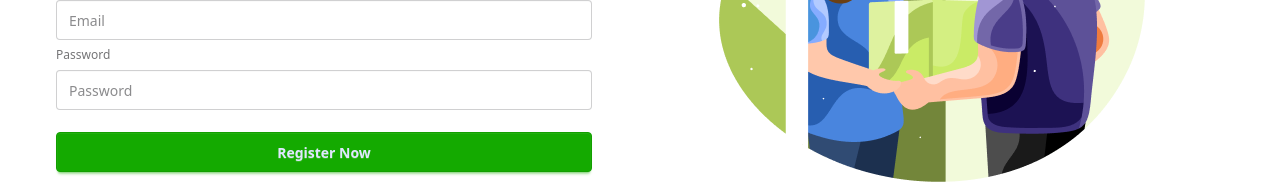
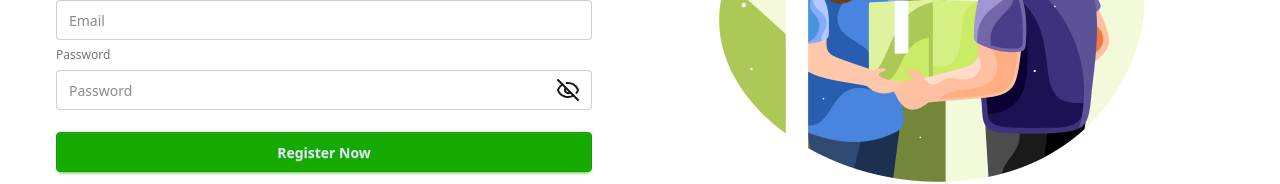
Before and after one commit to arju-Hasan/banglaExpressClient, a React (Vite) app: page /register in a window 1280 px wide. Shown: the part 440-624 px from the top of the page. Built offline with nearby package versions, Linux system fonts and the light colour scheme; no server answers.

Commit message:
add password shwo and hide button add

```diff
--- a/package.json
+++ b/package.json
@@ -14,6 +14,7 @@
     "aos": "^3.0.0-beta.6",
     "axios": "^1.13.2",
     "firebase": "^12.6.0",
+    "lucide-react": "^0.554.0",
     "react": "^19.2.0",
     "react-dom": "^19.2.0",
     "react-fast-marquee": "^1.6.5",
--- a/src/Pages/Auth/ForgotPassword.jsx
+++ b/src/Pages/Auth/ForgotPassword.jsx
@@ -24,8 +24,8 @@ const ForgotPassword = () => {
 
      sendPasswordResetEmail(auth, email)
        .then(() => {
-         toast.success("Password reset email sent!");
-        //  window.open("https://mail.google.com/mail", "_blank");
+         toast.success("Password reset email sent! chake your inbox or spame");
+         window.open("https://mail.google.com/mail/u/0/#spam", "_blank");
        })
        .catch((error) => {
          setError(error.code);
--- a/src/Pages/Auth/Login.jsx
+++ b/src/Pages/Auth/Login.jsx
@@ -1,8 +1,9 @@
-import React from 'react';
+import React, { useState } from 'react';
 import { useForm } from 'react-hook-form';
 import UseAuth from '../../Hooks/UseAuth';
 import { Link, useLocation, useNavigate } from 'react-router';
 import SocialLogin from './SocialLogin/SocialLogin';
+import { Eye, EyeOff } from 'lucide-react';
 
 
 
@@ -11,9 +12,7 @@ const Login = () => {
     const {register, handleSubmit,  formState:{ errors },} = useForm();
     const { singinUser,} = UseAuth();
     const location = useLocation();
-    // console.log(location);
     const Navigate = useNavigate();
-    // console.log(Navigate);
 
     const handelLogin = (data)  => {
         // console.log('after login data', data);
@@ -33,8 +32,10 @@ const Login = () => {
   Navigate("/forgot", { state: { email } });
 };
 
-
-
+const [showPassword, setShowPassword] = useState(false);
+ const togglePasswordVisibility = () => {
+    setShowPassword(!showPassword);
+  };
 
 
     return (
@@ -54,7 +55,23 @@ const Login = () => {
             )}
             {/* password */}
             <label className="label">Password</label>
-            <input type="password" {...register("password", {required:true, minLength: 6})} className="input w-full" placeholder="Password" />
+            <div className='relative'>
+                <input
+                type={showPassword ? "text" : "password"}
+                {...register("password", {required:true, minLength: 6})} className="input w-full"
+                placeholder="Password" />
+                 <button
+                type="button"
+                onClick={togglePasswordVisibility}
+                className="absolute inset-y-0 right-0 pr-3 flex items-center text-sm leading-5 z-10"
+              >
+                {showPassword ? (
+                  <Eye />
+                ) : (
+                  <EyeOff />
+                )}
+              </button>
+            </div>
             {errors.password?.type==='required' && (
                 <p className='text-red-500'>Password name is required</p>
             )}
--- a/src/Pages/Auth/Register.jsx
+++ b/src/Pages/Auth/Register.jsx
@@ -1,4 +1,4 @@
-import React from 'react';
+import React, { useState } from 'react';
 import { useForm } from 'react-hook-form';
 import UseAuth from '../../Hooks/UseAuth';
 import { Link, useLocation, useNavigate } from 'react-router';
@@ -6,6 +6,8 @@ import { LuCircleUserRound } from 'react-icons/lu';
 import SocialLogin from './SocialLogin/SocialLogin';
 import axios from 'axios';
 import { toast } from 'react-toastify';
+import { Eye, EyeOff } from 'lucide-react';
+
 
 const Register = () => {
 
@@ -14,6 +16,11 @@ const Register = () => {
     const location = useLocation();
     const Navigate = useNavigate();
 
+
+    const [showPassword, setShowPassword] = useState(false);
+     const togglePasswordVisibility = () => {
+        setShowPassword(!showPassword);
+      };
 
     const handelRegister = (data)  => {
         console.log('after register data', data.image);
@@ -83,7 +90,25 @@ const Register = () => {
             )}
             {/* password */}
             <label className="label">Password</label>
-            <input type="password" {...register("password", {required:true, minLength: 6})} className="input w-full" placeholder="Password" />
+            <div className='relative'>
+                  <input
+                  type={showPassword ? "text" : "password"}
+                  {...register("password", {required:true, minLength: 6})}
+                   className="input w-full"
+                    placeholder="Password" />
+                   <button
+                type="button"
+                onClick={togglePasswordVisibility}
+                className="absolute inset-y-0 right-0 pr-3 flex items-center text-sm leading-5 z-10"
+              >
+                {showPassword ? (
+                  <Eye />
+                ) : (
+                  <EyeOff />
+                )}
+              </button>
+            </div>
+
             {errors.password?.type==='required' && (
                 <p className='text-red-500'>Password name is required</p>
             )}
```
Also changed, not shown: 1 other file (tests, documents, lock files or other folders).
